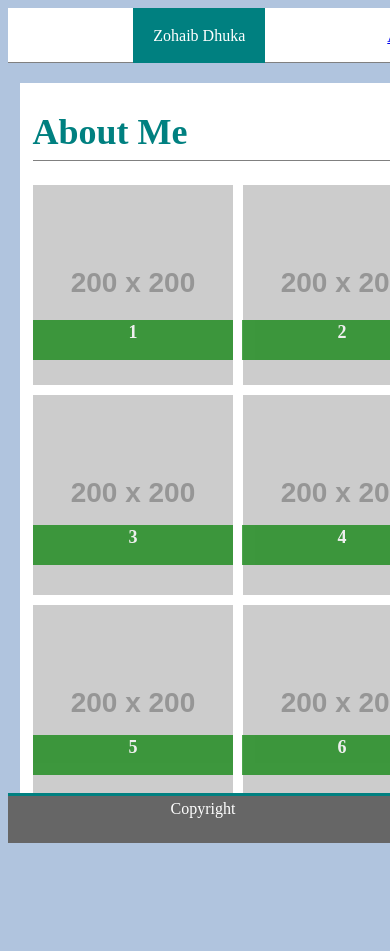
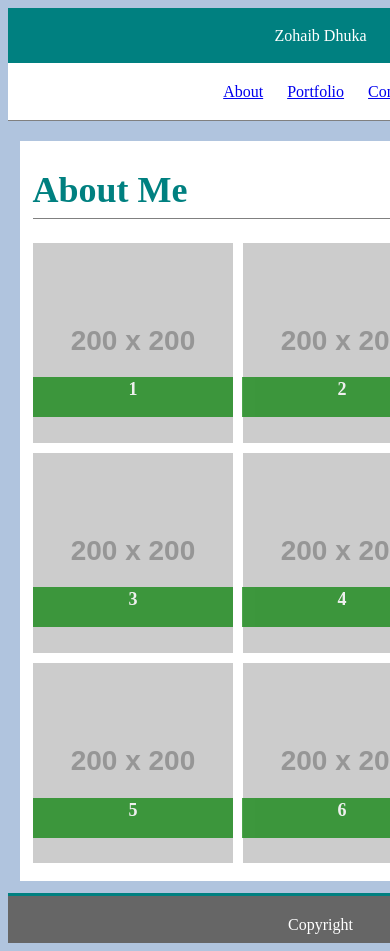
Before and after one commit to zohaibdhukka/Responsive-Portfolio, a plain HTML site: page portfolio.html in a window 390 px wide. Shown: the top 951 px of the page. Before the commit the page ends 844 px from the top, so only its background shows below. Drawn offline with Linux system fonts and the light colour scheme; placeholder pictures from the web are drawn by us.

Commit message:
<Assig2>

```diff
--- a/assest/style.css
+++ b/assest/style.css
@@ -356,6 +356,17 @@ img{
         background-color: lightsteelblue;
         width: 625px;
     }
+
+    .main{
+        padding-left: 0px;
+        padding-right: 0px;
+        height: auto;
+    }
+    footer{
+        position: relative;
+    }
+
+
     .section{
         font-size: 18px;
         width: 450px;
@@ -368,31 +379,39 @@ img{
         margin: 10%;
     }
     .ff{
-        top: 735px;
+        top: 798px;
         left: 242px;
 
     }
     .ee{
-        top: 735px;
+        top: 798px;
         left: 33px;
     }
     .dd{
-        top: 525px;
+        top: 587px;
         left: 242px;
     }
     .cc{
-        top: 525px;
+        top: 587px;
         left: 33px;
     }
     .bb{
-        top: 320px;
+        top: 377px;
         left: 242px;
     }
     .aa{
-        top: 320px;
+        top: 377px;
         left: 33px;
     }
+
+    header {
+        float: none;
+        margin-left: 0px;
+    }
+
     nav{
-        margin-left: 58%;
+        margin-left: 0%;
+        background: #fff;
+        text-align: center;
     }
 }
--- a/portfolio.html
+++ b/portfolio.html
@@ -62,9 +62,10 @@
                 </div>
 
         </div>
-        <footer>
-                Copyright
-        </footer>
+
 
 </body>
+<footer>
+       <p>Copyright</p>
+</footer>
 </html>
```
Also changed, not shown: contact.html (+5 -4 lines), index.html (+4 -3 lines).
